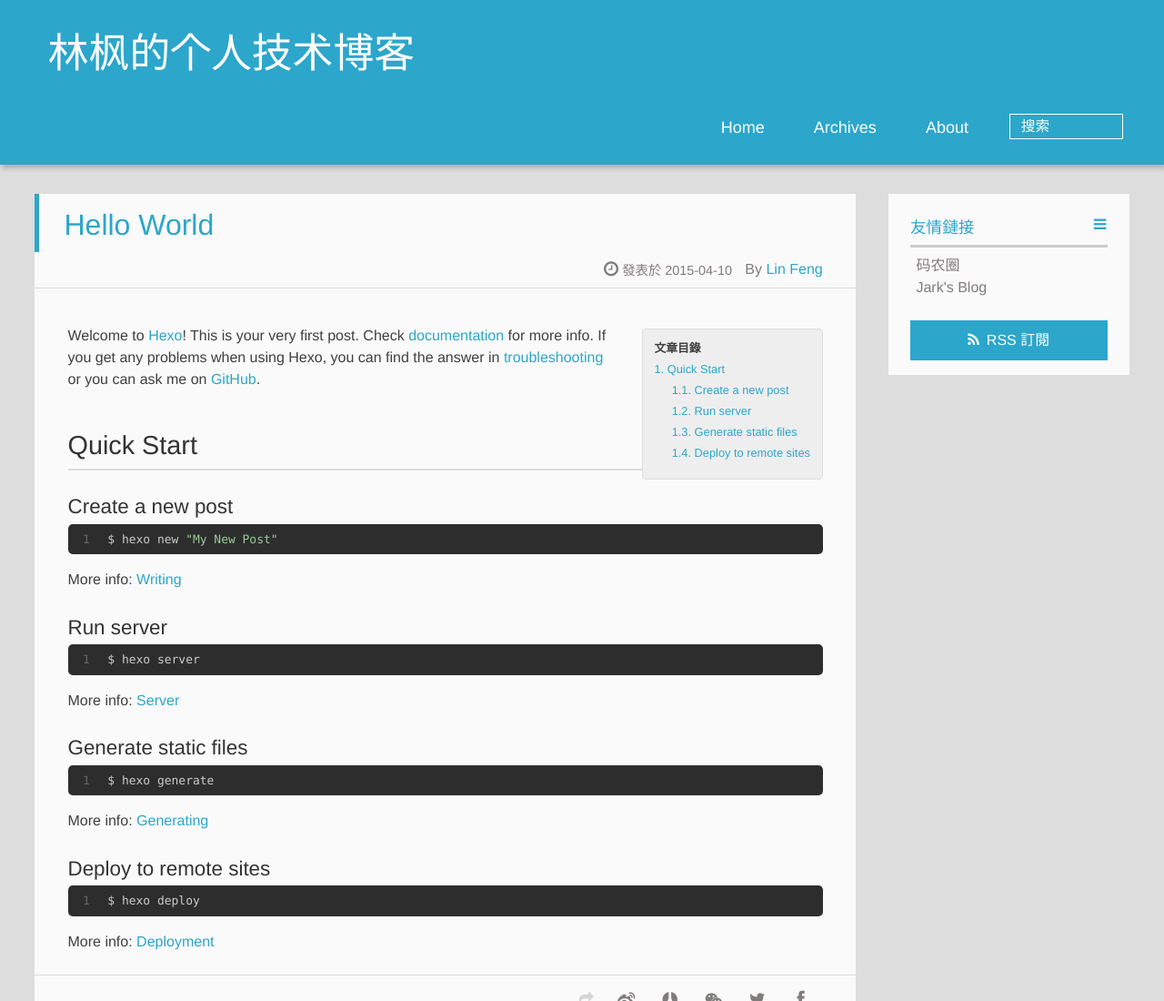
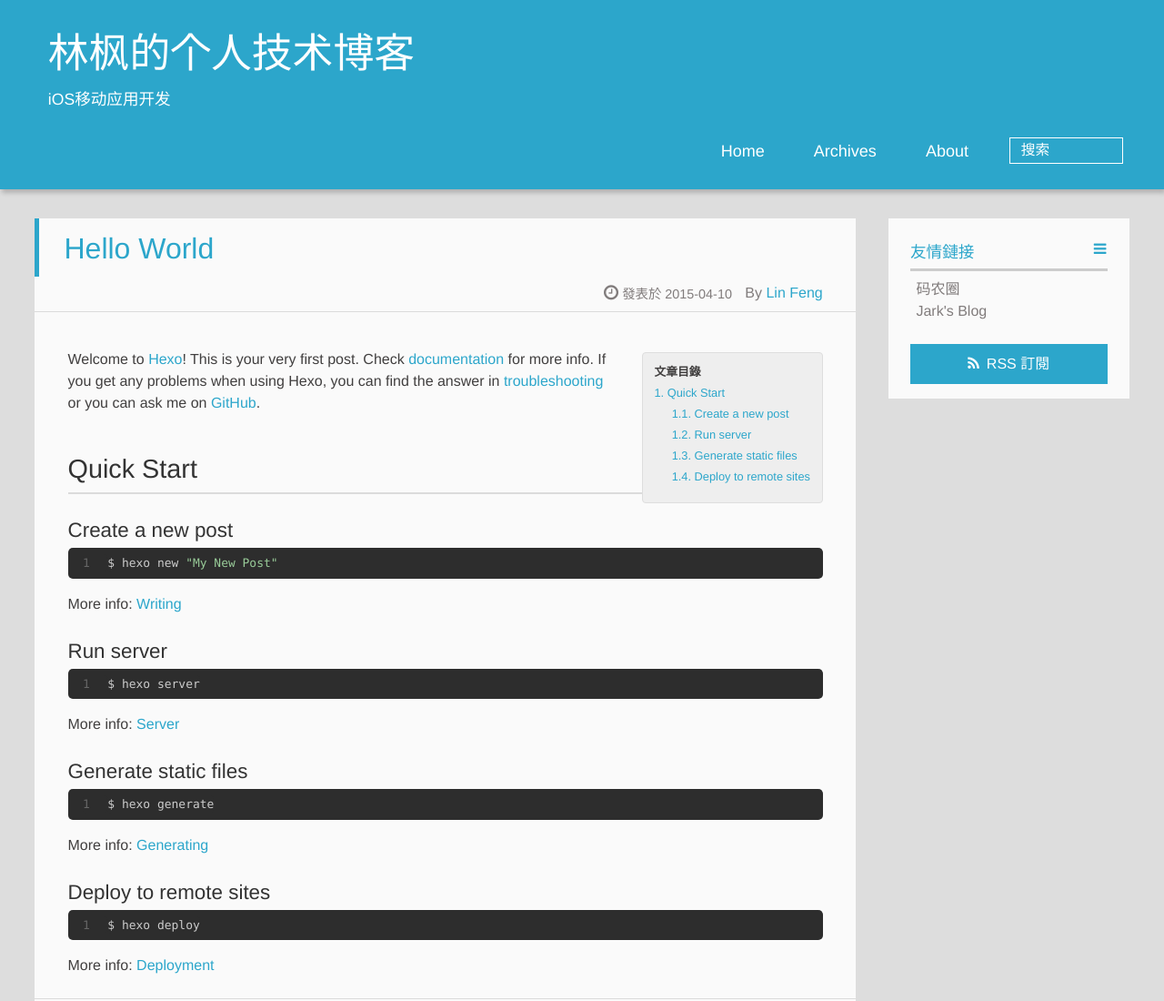
Before and after one commit to ludaye123/Ludaye123.github.io, a plain HTML site: page 2015/04/10/hello-world/index.html in a window 1280 px wide. Shown: the top 1100 px of the page at 91% size. Drawn offline with Linux system fonts and the light colour scheme.

Commit message:
Site updated: 2015-04-10 18:09:14

```diff
--- a/2015/04/10/hello-world/index.html
+++ b/2015/04/10/hello-world/index.html
@@ -43,7 +43,7 @@ Quick">
 
 			<div id="textlogo">
 				<h1 class="site-name"><a href="/" title="林枫的个人技术博客">林枫的个人技术博客</a></h1>
-				<h2 class="blog-motto"></h2>
+				<h2 class="blog-motto">iOS移动应用开发</h2>
 			</div>
 			<div class="navbar"><a class="navbutton navmobile" href="#" title="菜單">
 			</a></div>
--- a/index.html
+++ b/index.html
@@ -40,7 +40,7 @@
 
 			<div id="textlogo">
 				<h1 class="site-name"><a href="/" title="林枫的个人技术博客">林枫的个人技术博客</a></h1>
-				<h2 class="blog-motto"></h2>
+				<h2 class="blog-motto">iOS移动应用开发</h2>
 			</div>
 			<div class="navbar"><a class="navbutton navmobile" href="#" title="菜單">
 			</a></div>
```
Also changed, not shown: archives/2015/04/index.html (+1 -1 lines), archives/2015/index.html (+1 -1 lines), archives/index.html (+1 -1 lines).
